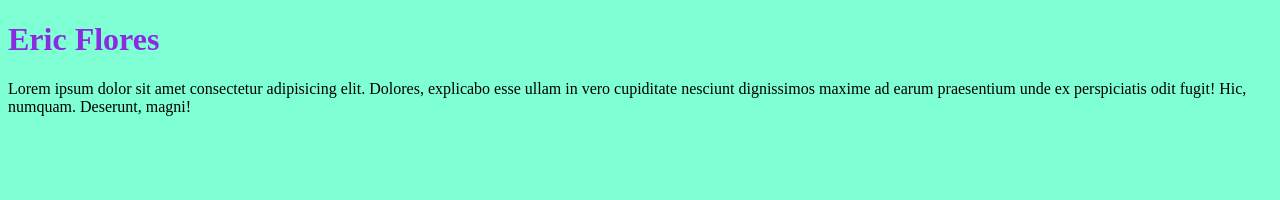
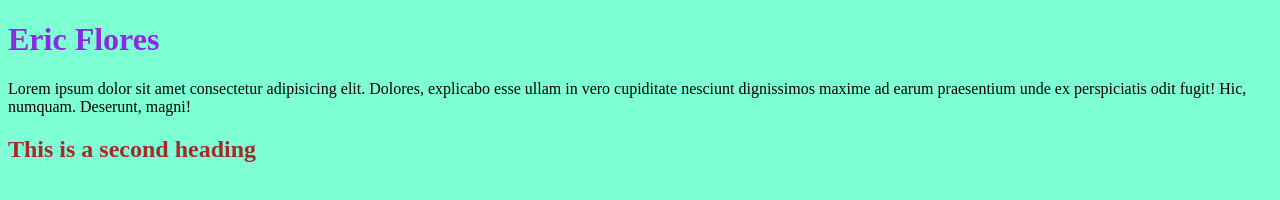
Before and after one commit to efloamazon/testrepo1, a plain HTML site: page index.html in a window 1280 px wide. Drawn offline with Linux system fonts and the light colour scheme.

Commit message:
added colors

```diff
--- a/cssexample.css
+++ b/cssexample.css
@@ -5,3 +5,7 @@ body {
 h1 {
     color:blueviolet
 }
+
+h2 {
+    color: brown;
+}
--- a/index.html
+++ b/index.html
@@ -10,5 +10,7 @@
 <body>
     <h1>Eric Flores</h1>
     <p>Lorem ipsum dolor sit amet consectetur adipisicing elit. Dolores, explicabo esse ullam in vero cupiditate nesciunt dignissimos maxime ad earum praesentium unde ex perspiciatis odit fugit! Hic, numquam. Deserunt, magni!</p>
+
+    <h2>This is a second heading</h2>
 </body>
 </html>
```
